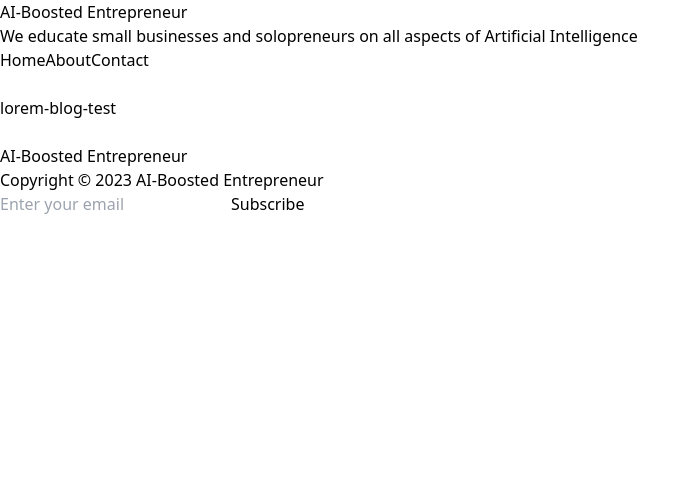
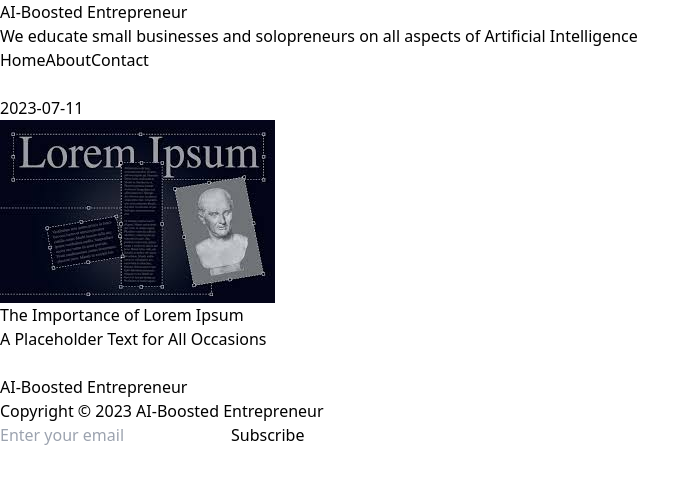
Before and after one commit to CalderonVasquez/ai_blog, a Next.js app: page / in a window 1280 px wide. Shown: the top 484 px of the page, without its empty margins (0-700 px from the left). Built offline with nearby package versions, Linux system fonts and the light colour scheme.

Commit message:
added/removed gray-matter HomePage/PostPage

```diff
--- a/app/page.tsx
+++ b/app/page.tsx
@@ -1,21 +1,37 @@
 import Link from "next/link"
+import matter from 'gray-matter'
 import fs from 'fs'
+import PostMetadata from '@/components/PostMetadata'
 
-const getPostMetadata = () => {
+const getPostMetadata = (): PostMetadata[] => {
   const folder = 'posts/'
   const files = fs.readdirSync(folder)
   const markdownPosts = files.filter(file => file.endsWith('.md'))
-  const slugs = markdownPosts.map(file => file.replace('.md', ""))
-  return slugs
+
+  const posts = markdownPosts.map(fileName => {
+    const fileContent = fs.readFileSync(`posts/${fileName}`, 'utf-8')
+    const matterResult = matter(fileContent)
+    return {
+      image: matterResult.data.image,
+      title: matterResult.data.title,
+      subtitle: matterResult.data.subtitle,
+      date: matterResult.data.date,
+      slug: fileName.replace('.md', "")
+    }
+  })
+    return posts
 }
 
 const HomePage = () => {
   const postMetadata = getPostMetadata()
-  const postPreview = postMetadata.map(slug =>
+  const postPreview = postMetadata.map(post =>
     <div>
-      <Link href={`/posts/${slug}`}>
-        <h1>{slug}</h1>
+      <p>{post.date}</p>
+      <img src={post.image} alt="lorem ipsum"></img>
+      <Link href={`/posts/${post.slug}`}>
+        <h2>{post.title}</h2>
       </Link>
+      <p>{post.subtitle}</p>
     </div>
     )
 
--- a/app/posts/[slug]/page.tsx
+++ b/app/posts/[slug]/page.tsx
@@ -1,21 +1,25 @@
 import Link from "next/link"
 import fs from 'fs'
+import matter from "gray-matter";
 import Markdown from "markdown-to-jsx";
 
 const getPostContent = (slug: string) => {
     const folder = 'posts/'
     const file = `${folder}${slug}.md`
     const content = fs.readFileSync(file, 'utf-8')
-    return content
+    const matterResult = matter(content)
+    return matterResult
 }
 
 const PostPage = (props: any) => {
     const slug = props.params.slug
-    const content = getPostContent(slug)
+    const post = getPostContent(slug)
 
   return (
-      <div>
-          <Markdown>{content}</Markdown>
+    <div>
+      <p>{post.data.date}</p>
+      <h1>{post.data.title}</h1>
+      <Markdown>{post.content}</Markdown>
     </div>
   )
 }
--- /dev/null
+++ b/components/PostMetadata.ts
@@ -0,0 +1,7 @@
+export interface PostMetaData {
+    title: string
+    subtitle: string
+    date: string
+    slug: string
+    image: string
+}
--- a/package.json
+++ b/package.json
@@ -17,6 +17,7 @@
     "@types/react": "18.2.14",
     "@types/react-dom": "18.2.6",
     "autoprefixer": "10.4.14",
+    "gray-matter": "^4.0.3",
     "markdown": "^0.5.0",
     "markdown-to-jsx": "^7.2.1",
     "next": "13.4.9",
--- a/posts/lorem-blog-test.md
+++ b/posts/lorem-blog-test.md
@@ -1,8 +1,8 @@
 ---
 title: "The Importance of Lorem Ipsum"
 subtitle: "A Placeholder Text for All Occasions"
-date: 2023-07-11
-image: lorem-ipsum.png
+date: "2023-07-11"
+image: "images/black_lorem.jpeg"
 ---
 
 # Lorem Ipsum Blog Post
@@ -25,7 +25,9 @@ There are a few reasons why people use Lorem ipsum. First, it is a good way to f
 
 ## Images
 
-![images/black_lorem.jpeg](https://slate.com/news-and-politics/2023/01/lorem-ipsum-history-origins.html)
+![images/black_lorem.jpeg](https://compote.slate.com/images/5294e6d0-53ed-4a4a-a350-7eaeab72ac93.jpeg?crop=1560%2C1040%2Cx0%2Cy0&width=724)
+
+<!-- ![images/pink_lorem.png](https://assets.justinmind.com/wp-content/webp-express/webp-images/uploads/2018/11/Lorem-Ipsum-alternatives.png.webp) -->
 
 ## Conclusion
 
```
Also changed, not shown: 1 other file (tests, documents, lock files or other folders).
